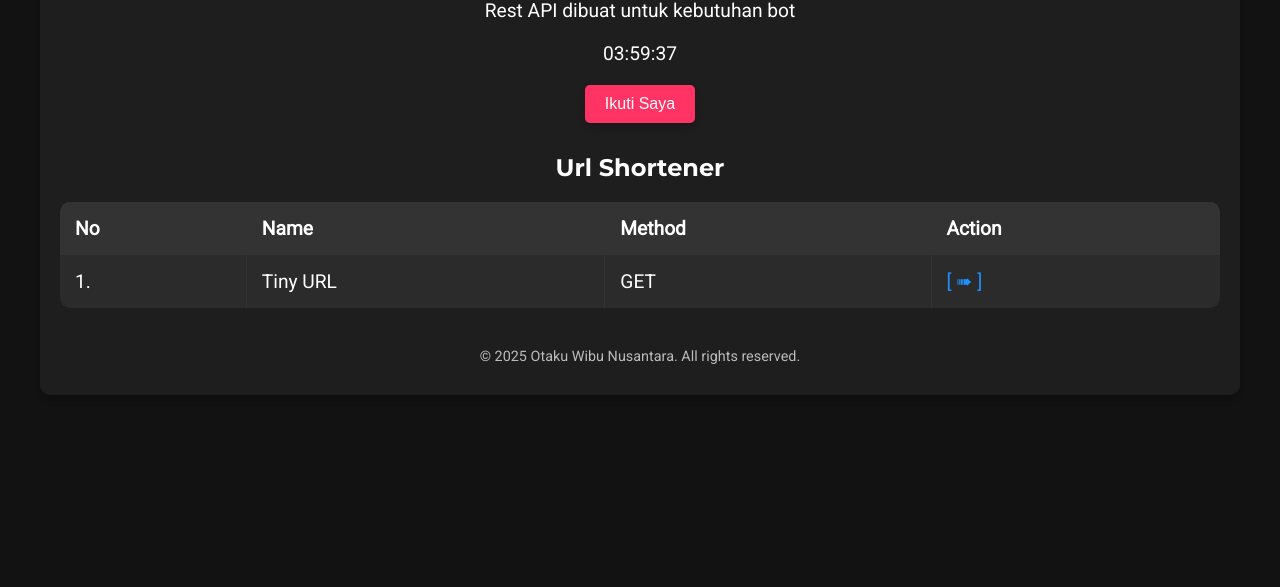
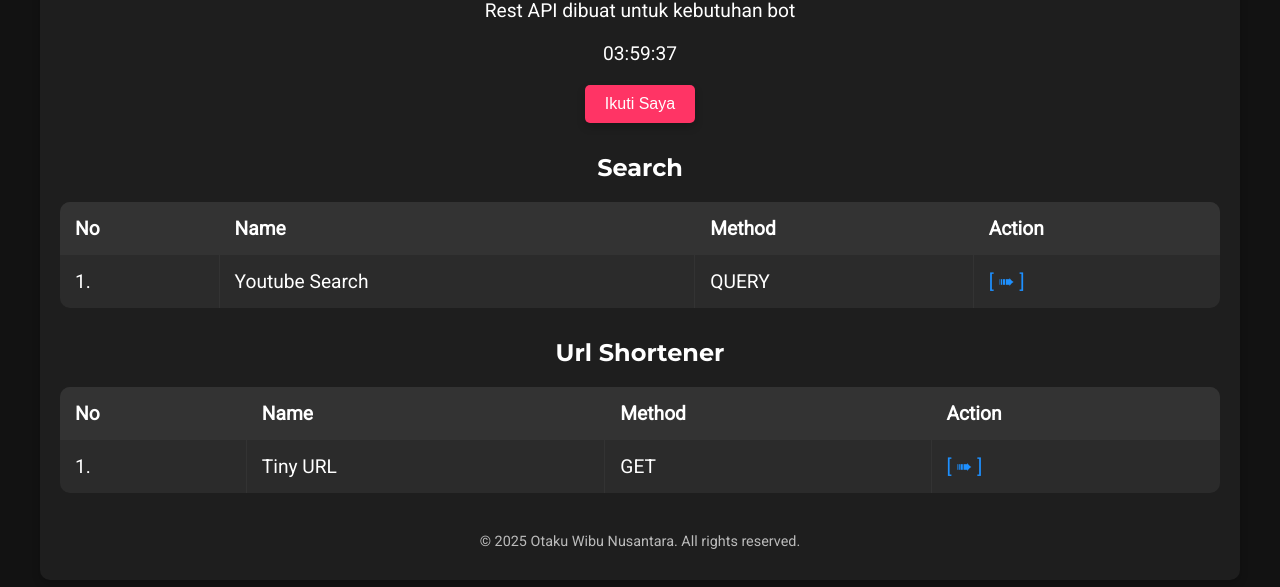
Before and after one commit to YogiSIDN/api-otakuwibu, a website: page public/index.html in a window 1280 px wide. Shown: the part 119-706 px from the top of the page. Drawn offline with Linux system fonts and the light colour scheme.

Commit message:
Add YouTube Search

```diff
--- a/public/index.html
+++ b/public/index.html
@@ -196,6 +196,25 @@
         <button>Ikuti Saya</button>
     </a>
 </div>
+            <h3>Search</h3>
+            <table>
+                <thead>
+                    <tr>
+                        <th>No</th>
+                        <th>Name</th>
+                        <th>Method</th>
+                        <th>Action</th>
+                    </tr>
+                </thead>
+                <tbody>
+                    <tr>
+                        <td>1.</td>
+                        <td>Youtube Search</td>
+                        <td>QUERY</td>
+                        <td><a href="/api/ytsearch?url=die with a smile">[ ➠ ]</a></td>
+                    </tr>
+                    </tbody>
+                    </table>
             <h3>Url Shortener</h3>
             <table>
                 <thead>
```
